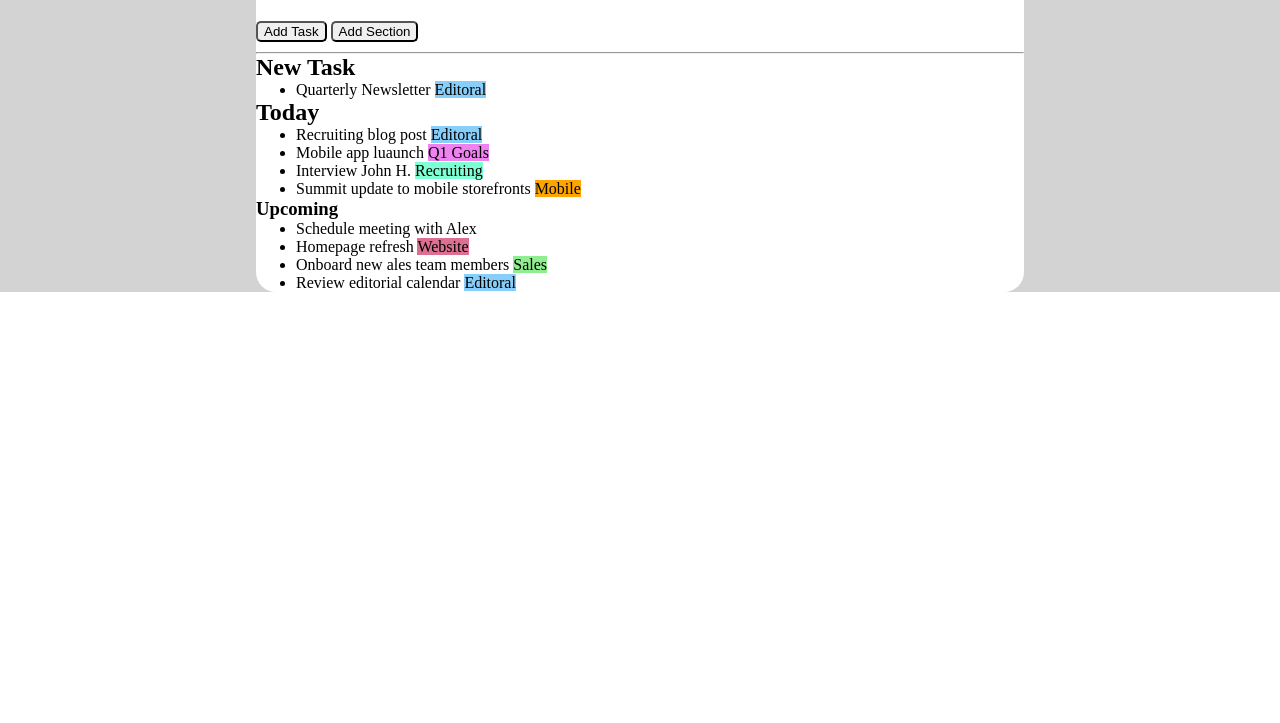
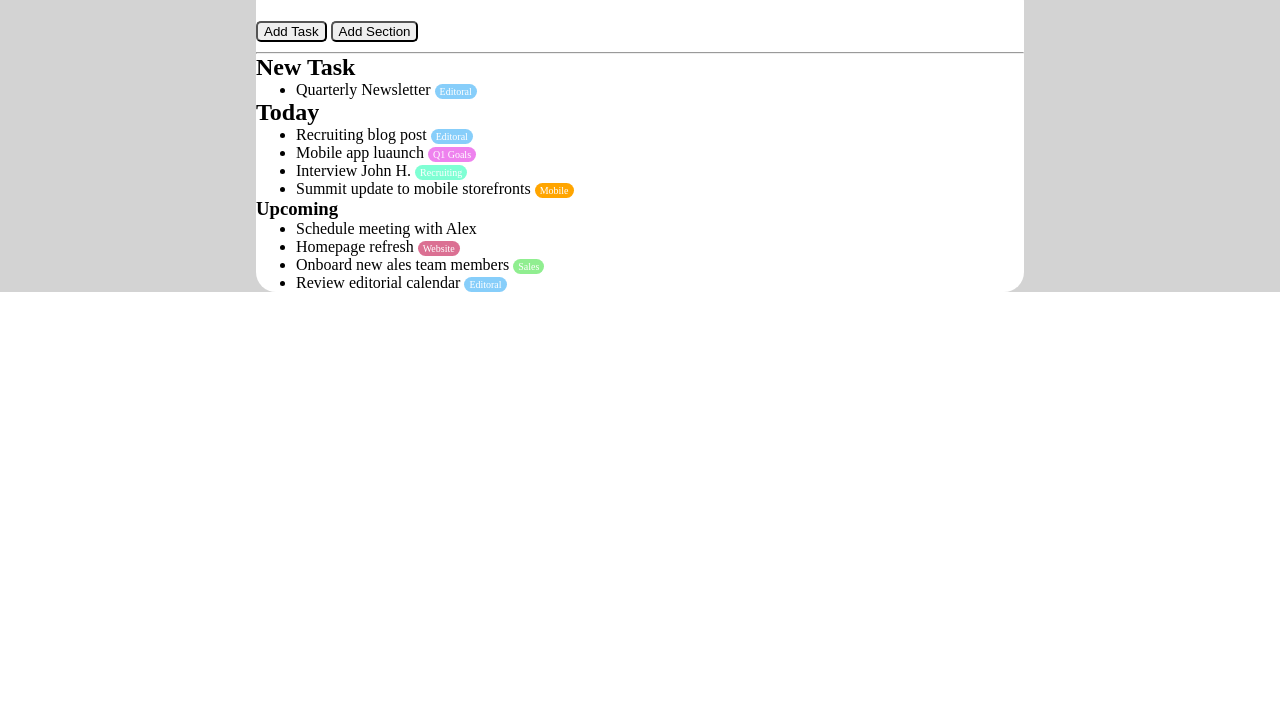
Before and after one commit to La-wii/html-css-toboolist, a plain HTML site: page index.html in a window 1280 px wide. Shown: the part 77-800 px from the top of the page. Drawn offline with Linux system fonts and the light colour scheme.

Commit message:
add labels padding + border radius

```diff
--- a/css/style.css
+++ b/css/style.css
@@ -32,6 +32,14 @@ main {
     margin-bottom: 10px;
 }
 
+span {
+    color: white;
+    font-size: 10px;
+    padding: 2px 5px;
+    border-radius: 10px;
+}
+
+/* labels color */
 .button {
     border-radius: 5px;
 }
```
